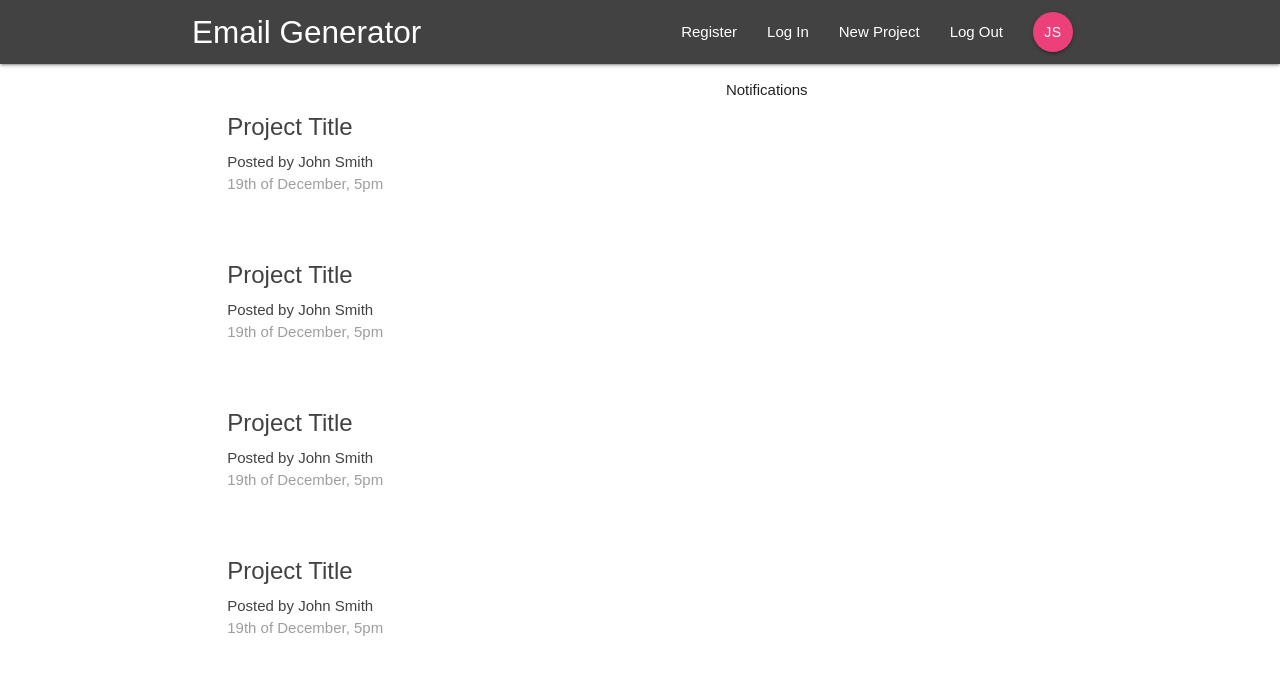
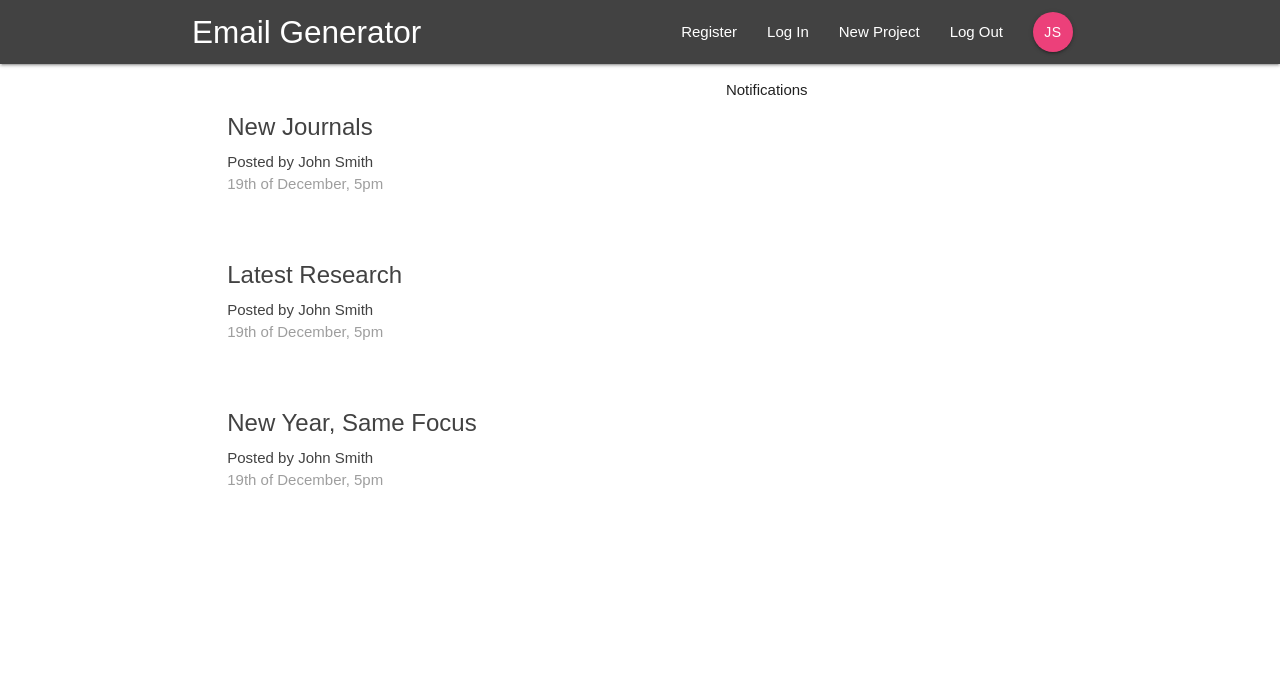
Before and after one commit to darrylmendonez/email-generator, a React (Create React App) app: page / in a window 1280 px wide. Shown: the top 674 px of the page. Built offline with nearby package versions, Linux system fonts and the light colour scheme.

Commit message:
email title is now pulled in from emailReducer.js

```diff
--- a/package.json
+++ b/package.json
@@ -5,8 +5,10 @@
   "dependencies": {
     "react": "^16.6.3",
     "react-dom": "^16.6.3",
+    "react-redux": "^6.0.0",
     "react-router-dom": "^4.3.1",
-    "react-scripts": "2.1.1"
+    "react-scripts": "2.1.1",
+    "redux": "^4.0.1"
   },
   "scripts": {
     "start": "react-scripts start",
--- a/src/components/dashboard/Dashboard.js
+++ b/src/components/dashboard/Dashboard.js
@@ -1,14 +1,17 @@
 import React, { Component } from 'react'
 import Notifications from './Notifications'
 import EmailList from '../emails/EmailList'
+import { connect } from 'react-redux'
 
 class Dashboard extends Component {
   render() {
+    // console.log(this.props);
+    const { emails } = this.props;
     return (
       <div className="dashboard container">
         <div className="row">
           <div className="col s12 m6">
-            <EmailList />
+            <EmailList emails={emails} />
           </div>
           <div className="col s12 m5 offset-m1">
             <Notifications />
@@ -19,4 +22,10 @@ class Dashboard extends Component {
   }
 }
 
-export default Dashboard
+const mapStateToProps = (state) => {
+  return {
+    emails: state.email.emails
+  }
+}
+
+export default connect(mapStateToProps)(Dashboard)
--- a/src/components/emails/EmailList.js
+++ b/src/components/emails/EmailList.js
@@ -1,15 +1,14 @@
 import React from 'react'
 import EmailSummary from './EmailSummary'
 
-const EmailList = () => {
+const EmailList = ({emails}) => {
   return (
     <div className="project-list section">
-
-      <EmailSummary />
-      <EmailSummary />
-      <EmailSummary />
-      <EmailSummary />
-
+      { emails && emails.map(email => {
+        return (
+          <EmailSummary email={email} key={email.id} />
+        )
+      })}
     </div>
   )
 }
--- a/src/components/emails/EmailSummary.js
+++ b/src/components/emails/EmailSummary.js
@@ -1,10 +1,10 @@
 import React from 'react'
 
-const EmailSummary = () => {
+const EmailSummary = ({email}) => {
   return (
     <div className="card z-depth-0 projet-summary">
       <div className="card-content grey-text text-darken-3">
-        <span className="card-title">Project Title</span>
+        <span className="card-title">{email.title}</span>
         <p>Posted by John Smith</p>
         <p className="grey-text">19th of December, 5pm</p>
       </div>
--- a/src/index.js
+++ b/src/index.js
@@ -3,10 +3,12 @@ import ReactDOM from 'react-dom';
 import './index.css';
 import App from './App';
 import * as serviceWorker from './serviceWorker';
+import { createStore} from 'redux'
+import rootReducer from './store/reducers/rootReducer'
+import { Provider } from 'react-redux'
 
-ReactDOM.render(<App />, document.getElementById('root'));
+const store = createStore(rootReducer);
 
-// If you want your app to work offline and load faster, you can change
-// unregister() to register() below. Note this comes with some pitfalls.
-// Learn more about service workers: http://bit.ly/CRA-PWA
+ReactDOM.render(<Provider store={store}><App /></Provider>, document.getElementById('root'));
+
 serviceWorker.unregister();
--- /dev/null
+++ b/src/store/reducers/authReducer.js
@@ -0,0 +1,7 @@
+const initState = {}
+
+const authReducer = (state = initState, action) => {
+  return state
+}
+
+export default authReducer
--- /dev/null
+++ b/src/store/reducers/emailReducer.js
@@ -0,0 +1,13 @@
+const initState = {
+  emails: [
+    {id: '1', title: 'New Journals', date: 'December 1-15', highlights: ['lorem ipsum', 'muspi merol'], descriptions: ['American Journal #151 analyzes the latest in pharma stock companies based out of New Jersey', 'Pharma Con 2019 overviews the latest vendors and guest speakers attending Pharma Con 2019 coming this March']},
+    {id: '2', title: 'Latest Research', date: 'December 15-31', highlights: ['lorem ipsum', 'muspi merol'], descriptions: ['Scientific Discovery #32 overviews the latest research in oncology', 'Global Medicine shares the results of clinical trials done for cancer research']},
+    {id: '3', title: 'New Year, Same Focus', date: 'January 1-15', highlights: ['lorem  ipsum', 'muspi merol'], descriptions: ['Monthly Research #12 analyzes the latest in pharma stock companies based out of New Jersey', 'Pipeline Bulletin #45 goes in depth into current clinical trials']},
+  ]
+}
+
+const emailReducer = (state = initState, action) => {
+  return state
+}
+
+export default emailReducer
--- /dev/null
+++ b/src/store/reducers/rootReducer.js
@@ -0,0 +1,10 @@
+import authReducer from './authReducer'
+import emailReducer from './emailReducer'
+import { combineReducers } from 'redux'
+
+const rootReducer = combineReducers({
+  auth: authReducer,
+  email: emailReducer
+});
+
+export default rootReducer
```
Also changed, not shown: 1 other file (tests, documents, lock files or other folders).
